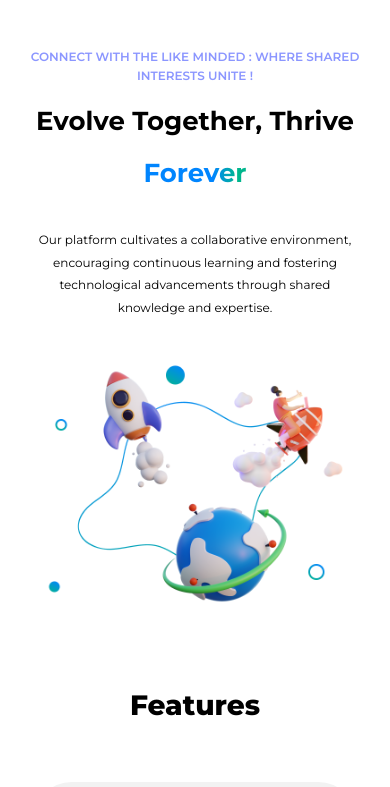
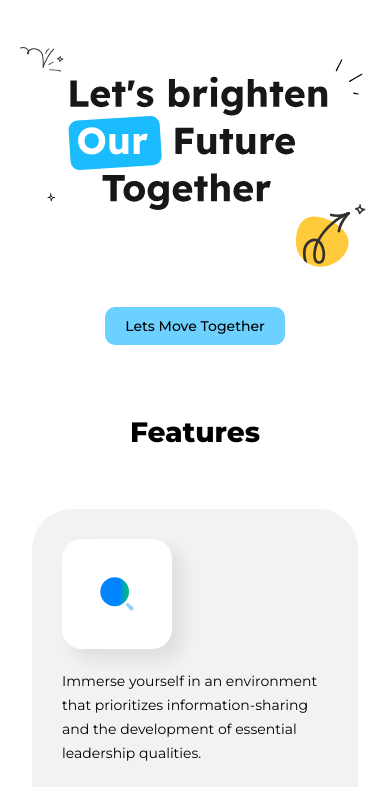
Before and after one commit to Abhinav-K-E/evolvates, a plain HTML site: page index.html in a window 390 px wide. Shown: the part 57-844 px from the top of the page. Drawn offline with nearby package versions, Linux system fonts and the light colour scheme.

Commit message:
hero-section-ui-change

```diff
--- a/index.css
+++ b/index.css
@@ -12,6 +12,8 @@
     --dark: #131316;
 
     --blue: #008DE9;
+
+    --light-blue : #6CD1FF;
 
     --lightGray: #F2F2F2;
 
@@ -115,6 +117,23 @@ body {
     padding: 50px 100px;
     gap: 40px;
     text-align: center;
+}
+
+.main-svg{
+    width: 100%;
+    max-width: 800px;
+}
+
+.main-hero-btn{
+    display: flex;
+    align-items: center;
+    justify-content: center;
+    padding: 15px 30px;
+    background-color: var(--light-blue);
+    border-radius: 10px;
+    font-weight: 500;
+    cursor: pointer;
+    font-size: 18px;
 }
 
 .main-txt {
@@ -481,6 +500,10 @@ a {
         padding-top: 60px;
     }
 
+    .main-hero-btn{
+        font-size: 16px;
+    }
+
 
     .nav-grp {
         display: flex;
@@ -559,6 +582,10 @@ a {
 @media(max-width:400px) {
     .nav {
         padding: 10px;
+    }
+    .main-hero-btn{
+        font-size: 14px;
+        padding: 10px 20px;
     }
 
     .hero {
--- a/index.html
+++ b/index.html
@@ -55,7 +55,7 @@
       </nav>
       <!--Hero section-->
       <section class="hero">
-        <div class="main-txt" id="hero">
+        <!-- <div class="main-txt" id="hero">
           <div class="head-txt">
             Connect with the Like Minded : Where Shared Interests Unite !
           </div>
@@ -73,6 +73,10 @@
           <figure class="heroImg">
             <img src="./assets/images/main.png" alt="" class="hero-img" />
           </figure>
+        </div> -->
+        <img src="./assets/svg/main.svg" class="main-svg" alt="">
+        <div class="main-hero-btn">
+          Lets Move Together
         </div>
       </section>
       <!--featured section-->
```
Also changed, not shown: assets/svg/main.svg (added).
